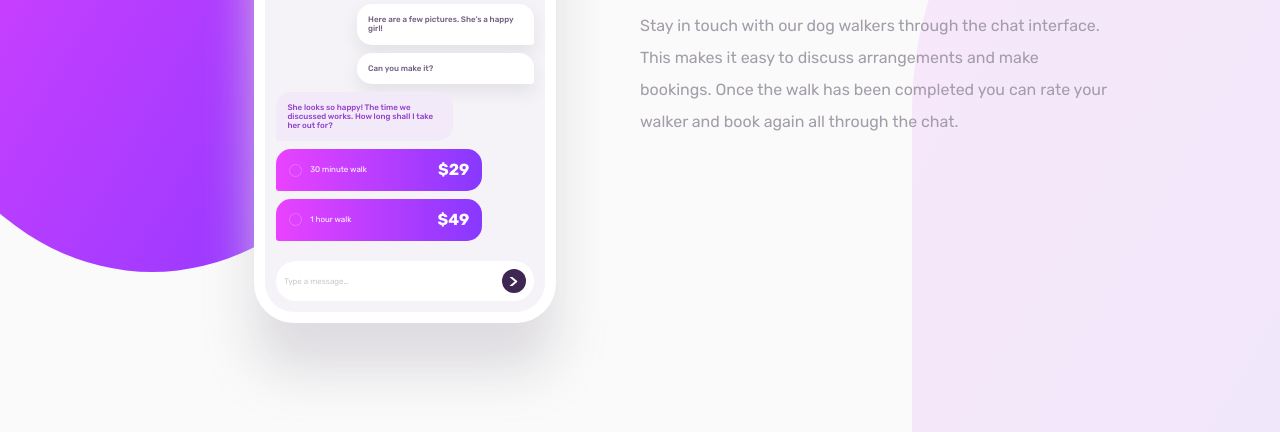
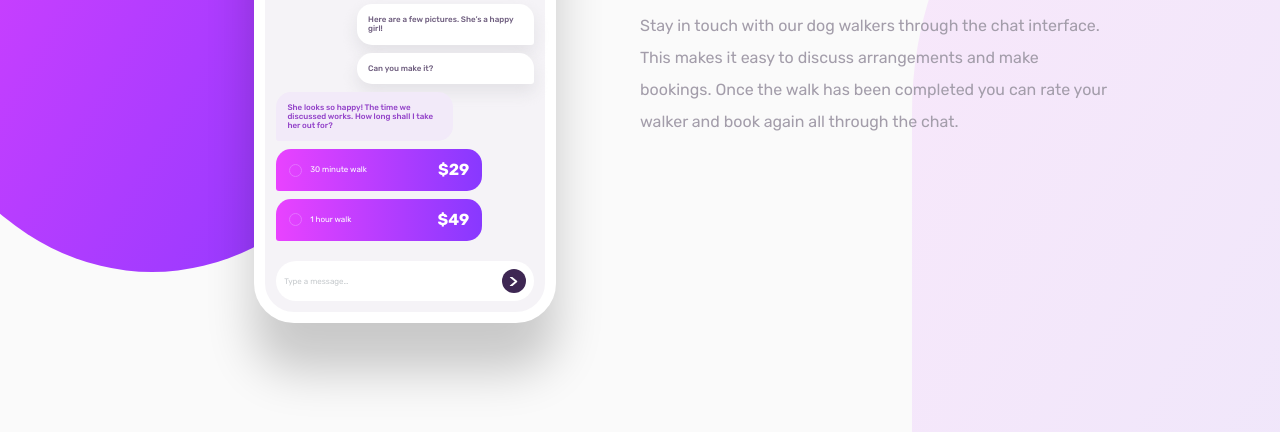
Before and after one commit to aiirelav/chat-app-frontend-mentor, a plain HTML site: page index.html in a window 1280 px wide. Shown: the part 368-800 px from the top of the page. Drawn offline with Linux system fonts and the light colour scheme.

Commit message:
style fixes

```diff
--- a/style/style.css
+++ b/style/style.css
@@ -58,7 +58,7 @@
     background-color: var(--light-grayish-violet);
     border-radius: 40px;
     border: .7rem solid #fff;
-    box-shadow: 0 3rem 3rem rgba(215, 213, 218, .8);
+    box-shadow: 0 3rem 3rem rgba(0, 0 , 0, .2);
     margin: 2rem auto 6rem;
     width: 17.5rem;
    }
```
